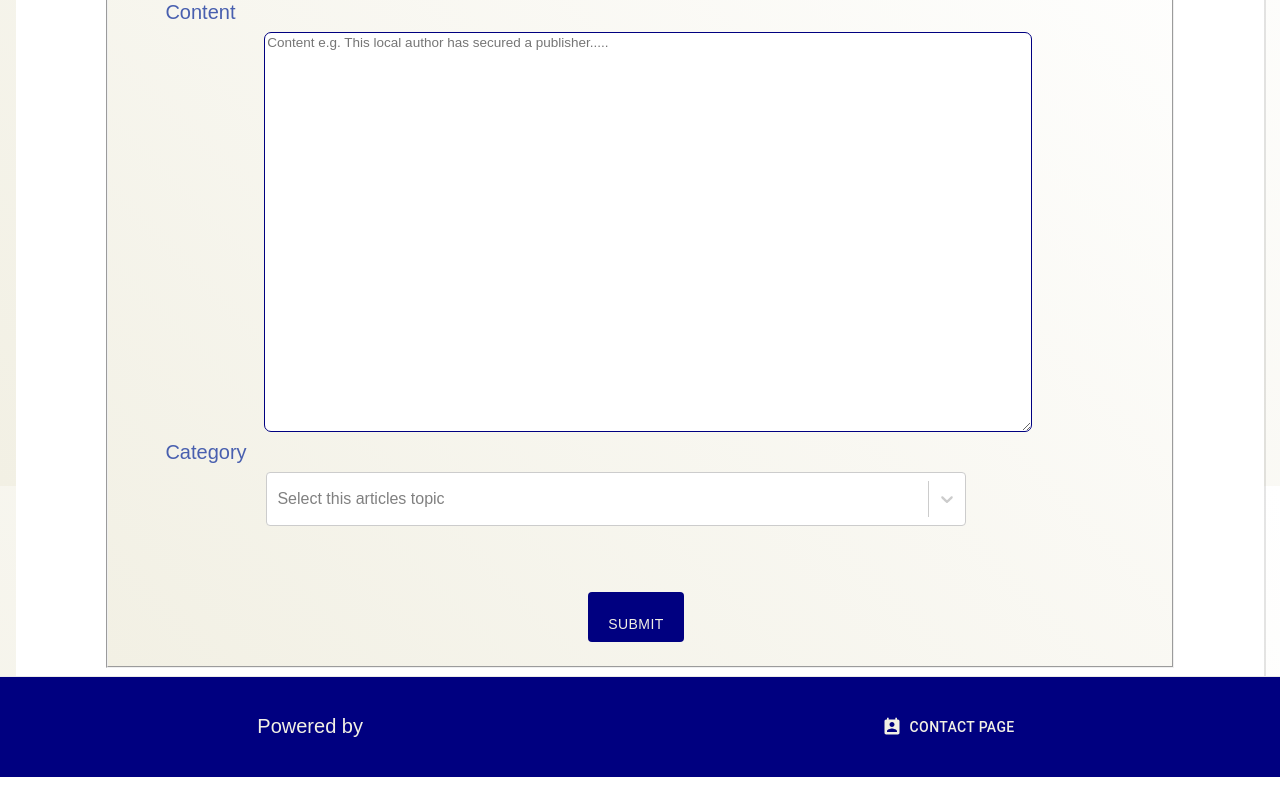
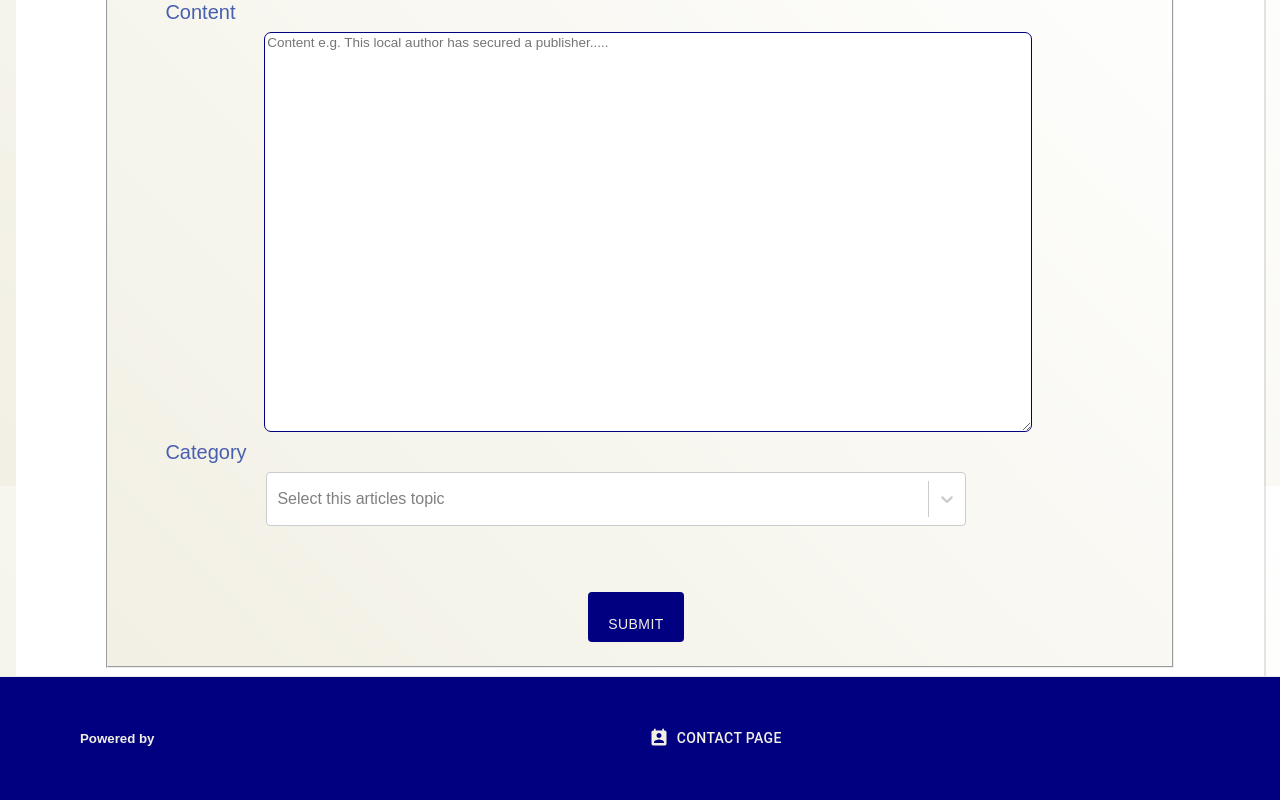
Before and after one commit to drsfieldsIMA/drsfieldsIMA-semester-project-2-resit-2, a Next.js app: page /admin/articles/add in a window 1280 px wide. Shown: the part 314-1114 px from the top of the page. Before the commit the page ends 1091 px from the top, so only its background shows below. Built offline with nearby package versions, Linux system fonts and the light colour scheme; no server answers; a web font is replaced by a local one.

Commit message:
FD last update

```diff
--- a/comps/Layout.tsx
+++ b/comps/Layout.tsx
@@ -55,12 +55,9 @@ export default function Layout({ title, keywords, descrip, gsv, children }) {
 					<div className='container'>{children}</div>
 				</main>
 				<footer className={styles.footer}>
-					<a
-						href='https://vercel.com?utm_source=create-next-app&utm_medium=default-template&utm_campaign=create-next-app'
-						target='_blank'
-						rel='noopener noreferrer'>
-						Powered by{" "}
-					</a>
+					<div style={{ marginLeft: "5rem" }}>
+						<h5>Powered by </h5>
+					</div>
 					<NextLink href='/contact' passHref={false}>
 						<Button
 							component='a'
```
